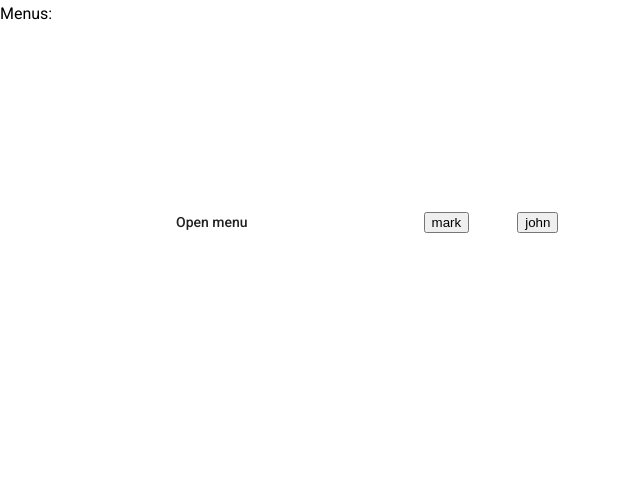
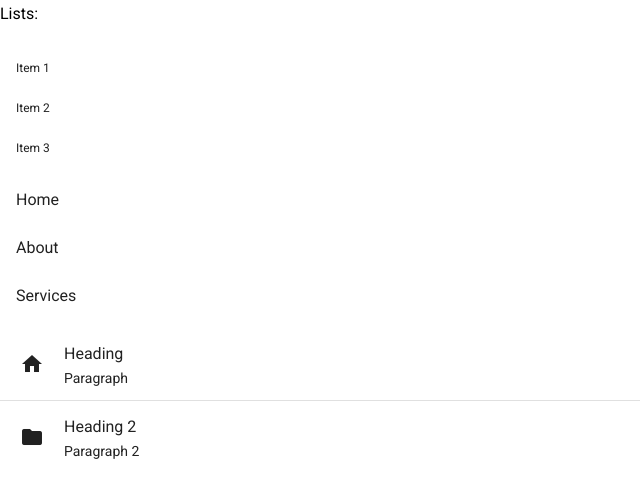
Before and after one commit to ItzhakVilensky/material-demo, an Angular app in the folder material/: page / in a window 1280 px wide. Shown: the top 498 px of the page, without its empty margins (0-640 px from the left). Built offline with nearby package versions, Linux system fonts and the light colour scheme.

Commit message:
* Add MatListModule MatDividerModule * Add

```diff
--- a/material/src/app/app.component.html
+++ b/material/src/app/app.component.html
@@ -194,7 +194,7 @@
   </div>
 </mat-drawer-container>  -->
 
-<p class="mat-subheading-2">Menus: </p>
+<!-- <p class="mat-subheading-2">Menus: </p>
 <mat-menu #menu="matMenu" xPosition="before" yPosition="below">
   <button mat-menu-item [matMenuTriggerFor]="subMenu">
     <mat-icon>dialpad</mat-icon>
@@ -226,4 +226,32 @@
 <button mat-rasied-button [matMenuTriggerData]="{name: 'mark', hobby: 'football'}" [matMenuTriggerFor]="lazyMenu"> mark
 </button>
 <button mat-rasied-button [matMenuTriggerData]="{name: 'john', hobby: 'coding'}" [matMenuTriggerFor]="lazyMenu"> john
-</button>
+</button> -->
+
+<p class="mat-subheading-2">Lists: </p>
+
+<mat-list dense>
+  <mat-list-item>Item 1</mat-list-item>
+  <mat-list-item>Item 2</mat-list-item>
+  <mat-list-item>Item 3</mat-list-item>
+</mat-list>
+
+<mat-nav-list>
+  <a mat-list-item href="#">Home</a>
+  <a mat-list-item href="#">About</a>
+  <a mat-list-item href="#">Services</a>
+</mat-nav-list>
+
+<mat-list>
+  <mat-list-item>
+    <mat-icon mat-list-icon>home</mat-icon>
+    <h3 matLine>Heading</h3>
+    <p matLine>Paragraph</p>
+  </mat-list-item>
+<mat-divider></mat-divider>
+  <mat-list-item>
+    <mat-icon mat-list-icon>folder</mat-icon>
+    <h3 matLine>Heading 2</h3>
+    <p matLine>Paragraph 2</p>
+  </mat-list-item>
+</mat-list>
--- a/material/src/app/material/material.module.ts
+++ b/material/src/app/material/material.module.ts
@@ -7,6 +7,8 @@
 import { MatToolbarModule } from '@angular/material/toolbar';
 import { MatSidenavModule } from '@angular/material/sidenav';
 import { MatMenuModule } from '@angular/material/menu';
+import { MatListModule } from '@angular/material/list';
+import { MatDividerModule } from '@angular/material/divider';
 
 const MaterialComponents = [
   MatButtonModule,
@@ -16,7 +18,9 @@
   MatProgressSpinnerModule,
   MatToolbarModule,
   MatSidenavModule,
-  MatMenuModule
+  MatMenuModule,
+  MatListModule,
+  MatDividerModule
 ];
 
 @NgModule({
```
